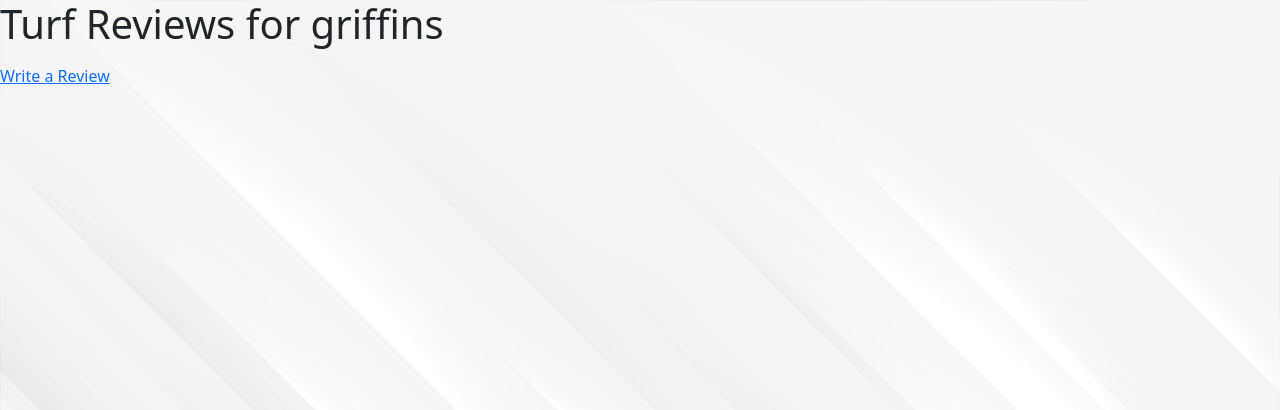
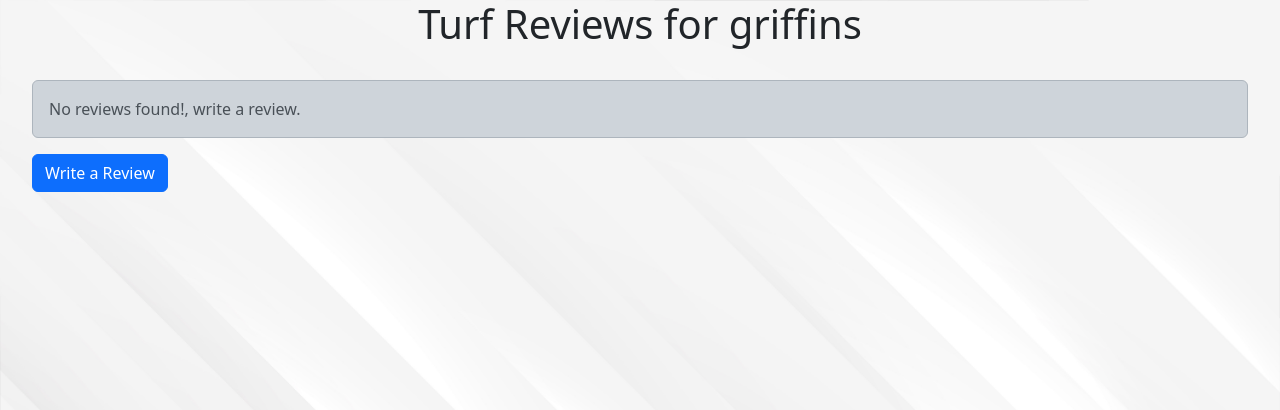
Before and after one commit to Thameem-20/DBMS-project, a Flask app: page /turf/2/reviews in a window 1280 px wide. Shown: the top 410 px of the page. Run offline with Flask 3, Linux system fonts and the light colour scheme; data comes from the database, SQL or seed files in the repository; both versions use the stored data as it was after the commit.

Commit message:
added css to review table

```diff
--- a/static/css/style.css
+++ b/static/css/style.css
@@ -70,3 +70,10 @@ body {
 .mainb {
   margin-top: 10%;
 }
+.reviewsec {
+  border: 2px solid black;
+}
+.secbody {
+  width: 95%;
+  margin: 0 auto;
+}
--- a/templates/turf_detail.html
+++ b/templates/turf_detail.html
@@ -1,11 +1,10 @@
-<!-- turf_detail.html -->
+
 {% extends 'layout.html' %} {% block title %} Turf Details {% endblock title %}
 {% block body %}
 <h1 class="turfhead">{{ turf.turf_name }} Details</h1>
 <p class="turfhead">Location: {{ turf.turf_location }}</p>
 <p class="turfhead">Phone: {{ turf.turf_phone }}</p>
 
-<!-- Display Hosted Games in a Table -->
 <div class="turftab">
   {% if hosted_games|length==0 %}
   <div class="alert alert-dark" role="alert">
--- a/templates/turf_reviews.html
+++ b/templates/turf_reviews.html
@@ -1,20 +1,21 @@
-{% extends 'layout.html' %}
-{% block title %}Turf Reviews for {{ turf.turf_name }}{% endblock title %}
-{% block body %}
-    <h1>Turf Reviews for {{ turf.turf_name }}</h1>
-    <ul>
-        {% for review in reviews %}
-            <li>
-                {% for review in reviews %}
-    <li>
-        Rating: {{ review.rating }}<br>
-        Review: {{ review.review_text }}<br>
-        Author: {{ review.user.username }}<br>
-    </li>
-{% endfor %}
+{% extends 'layout.html' %} {% block title %}Turf Reviews for {{ turf.turf_name
+}}{% endblock title %} {% block body %}
+<div class="secbody">
+<h1 class="turfhead">Turf Reviews for {{ turf.turf_name }}</h1>
+<br />
+{% if reviews |length==0 %}
+<div class="alert alert-dark" role="alert">
+  No reviews found!, write a review.
+</div>
 
-            </li>
-        {% endfor %}
-    </ul>
-    <a href="{{ url_for('write_review', turf_id=turf.id) }}">Write a Review</a>
+{% else %} {% for review in reviews %} {% for review in reviews %} Name: {{
+review.user.username }}<br />
+Rating: {{ review.rating }}<br />
+Review: {{ review.review_text }}<br />
+<hr />
+{% endfor %} {% endfor %} {% endif %}
+<a class="btn btn-primary" href="{{ url_for('write_review', turf_id=turf.id) }}"
+  >Write a Review</a
+>
+</div>
 {% endblock body %}
```
Also changed, not shown: templates/write_review.html (+25 -15 lines), instance/databases.db.
